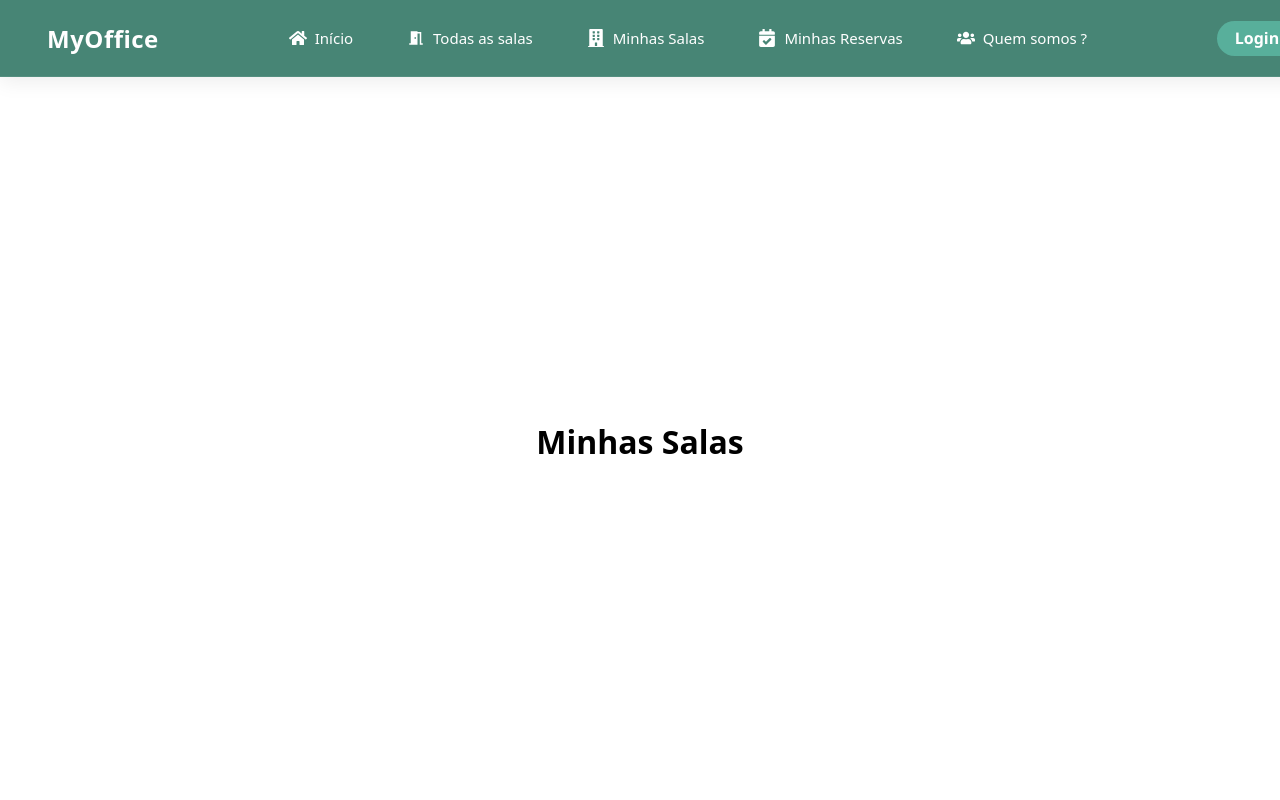
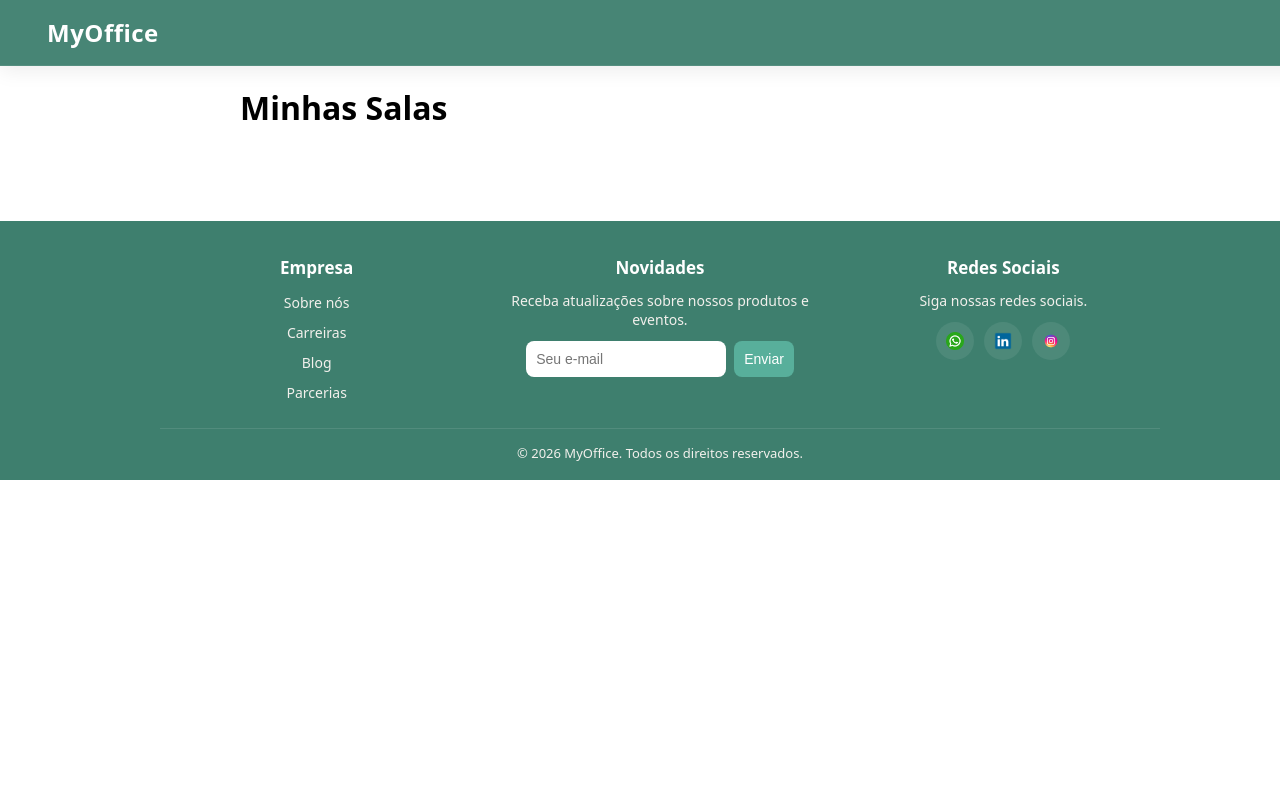
Before and after one commit to Alerrandoribeiro/my-office-front-end-senac, a React (Vite) app: page /minhas-salas in a window 1280 px wide. Shown: the top 800 px of the page. Built offline with nearby package versions, Linux system fonts and the light colour scheme.

Commit message:
sundindo ajuste na troca de usuário logado no app bar

```diff
--- a/src/App.jsx
+++ b/src/App.jsx
@@ -5,7 +5,6 @@ import PaginaCadastroSala from "./components/organismo/Pages/PaginaCadastroSala/
 import PaginaLogin from "./components/organismo/Pages/PaginaLogin/PaginaLogin";
 import PaginaCadastroUsuario from "./components/organismo/Pages/PaginaCadastroUsuario/PaginaCadastroUsuario";
 import PaginaTodasAsSalas from "./components/organismo/Pages/PaginaTodasAsSalas/PaginaTodasAsSalas";
-import PaginaInicialUsuarioLogado from "./components/organismo/Pages/PaginaInicialUsuarioLogado/PaginaInicialUsuarioLogado";
 import PaginaMinhasSalas from "./components/organismo/Pages/PaginaMinhasSalas/PaginaMinhasSalas";
 
 const router = createBrowserRouter([
@@ -31,7 +30,7 @@ const router = createBrowserRouter([
   } ,
   {
     path: "/usuario-logado",
-    element: <PaginaInicialUsuarioLogado/>,
+    element: <></>,
   } ,
   {
     path: "/minhas-salas",
--- a/src/components/organismo/AppBarLogado/AppBarLogado.jsx
+++ b/src/components/organismo/AppBarLogado/AppBarLogado.jsx
@@ -4,15 +4,17 @@ import { IoLogOut } from "react-icons/io5";
 
 import Botao from "../../atomos/Botao/Botao";
 import AppBar from "../AppBar/AppBar";
+import { useNavigate } from "react-router-dom";
+import { removerUsuarioLogado } from "../../utils/auth";
 
 const links = [
   {
-    to: "/",
+    to: "/todas-salas",
     texto: "Início",
     icone: <FaHome />
   },
   {
-    to: "/cadastro-sala",
+    to: "/minhas-salas",
     texto: "Minhas Salas",
     icone: <MdMeetingRoom />
   },
@@ -29,6 +31,12 @@ const links = [
 ];
 
 const Pagina = () => {
+  const navigate = useNavigate();
+
+  function handleLogout() {
+    removerUsuarioLogado();
+    navigate("/login");
+  }
   return (
     <AppBar
       logo={{
@@ -42,6 +50,7 @@ const Pagina = () => {
           altura={10}
           texto="Sair"
           icone={<IoLogOut />}
+          aoClicar={handleLogout}
         />
       }
     />
--- a/src/components/organismo/Pages/PaginaInicialUsuarioLogado/PaginaInicialUsuarioLogado.jsx
+++ /dev/null
@@ -1,106 +0,0 @@
-import React, { useEffect, useState } from "react";
-
-import TemplatePaginaPadrao from "../../TemplatePaginaPadrao/TemplatePaginaPadrao";
-import AppBar from "../../AppBar/AppBar";
-
-import {
-  FaHome,
-  FaUsers,
-  FaBuilding,
-  FaCalendarCheck,
-} from "react-icons/fa";
-
-import { MdMeetingRoom } from "react-icons/md";
-
-import Botao from "../../../atomos/Botao/Botao";
-
-import { useNavigate } from "react-router-dom";
-
-import {
-  obterUsuarioLogado,
-  removerUsuarioLogado,
-} from "../../../utils/auth";
-
-const PaginaInicialUsuarioLogado = ({ children }) => {
-  const navigate = useNavigate();
-  const [usuario, setUsuario] = useState(null);
-
-  useEffect(() => {
-    setUsuario(obterUsuarioLogado());
-  }, []);
-
-  const handleLogout = () => {
-    removerUsuarioLogado();
-    setUsuario(null);
-    navigate("/");
-  };
-
-  return (
-    <TemplatePaginaPadrao
-      appbar={
-        <AppBar
-          logo={{
-            to: "/",
-            texto: "MyOffice",
-          }}
-          links={[
-            {
-              to: "/",
-              texto: "Início",
-              icone: <FaHome />,
-            },
-            {
-              to: "/todas-salas",
-              texto: "Todas as salas",
-              icone: <MdMeetingRoom />,
-            },
-            {
-              to: "/minhas-salas",
-              texto: "Minhas Salas",
-              icone: <FaBuilding />,
-            },
-            {
-              to: "/minhas-reservas",
-              texto: "Minhas Reservas",
-              icone: <FaCalendarCheck />,
-            },
-            {
-              to: "/quem-somos",
-              texto: "Quem somos ?",
-              icone: <FaUsers />,
-            },
-          ]}
-          actions={
-            usuario ? (
-              <Botao
-                texto="Sair"
-                cor="erro"
-                altura={35}
-                largura={80}
-                arredondamento={12}
-                tamanhoFonte={15}
-                aoClicar={handleLogout}
-              />
-            ) : (
-              <Botao
-                texto="Login"
-                cor="primaria"
-                altura={35}
-                largura={80}
-                arredondamento={12}
-                tamanhoFonte={15}
-                aoClicar={() => navigate("/login")}
-              />
-            )
-          }
-        />
-      }
-    >
-      <div className="pagina-inicial_conteudo">
-        {children}
-      </div>
-    </TemplatePaginaPadrao>
-  );
-};
-
-export default PaginaInicialUsuarioLogado;
--- a/src/components/organismo/Pages/PaginaMinhasSalas/PaginaMinhasSalas.jsx
+++ b/src/components/organismo/Pages/PaginaMinhasSalas/PaginaMinhasSalas.jsx
@@ -1,7 +1,7 @@
 import React, { useEffect, useState } from "react";
 
-import PaginaInicialUsuarioLogado from "../PaginaInicialUsuarioLogado/PaginaInicialUsuarioLogado";
-
+import TemplatePaginaPadrao from "../../TemplatePaginaPadrao/TemplatePaginaPadrao";
+import AppBar from "../../AppBar/AppBar";
 import { obterUsuarioLogado } from "../../../utils/auth";
 
 import "./PaginaMinhasSalas.css";
@@ -39,7 +39,17 @@ const PaginaMinhasSalas = () => {
   }, []);
 
   return (
-    <PaginaInicialUsuarioLogado>
+    <TemplatePaginaPadrao
+      appbar={
+        <AppBar
+          logo={{
+            to: "/todas-salas",
+            texto: "MyOffice"
+          }}
+          links={[]}
+        />
+      }
+    >
       <div className="pagina-minhas-salas_root">
         <h1>Minhas Salas</h1>
 
@@ -62,7 +72,7 @@ const PaginaMinhasSalas = () => {
           ))}
         </div>
       </div>
-    </PaginaInicialUsuarioLogado>
+    </TemplatePaginaPadrao>
   );
 };
 
--- a/src/components/organismo/TemplatePaginaPadrao/TemplatePaginaPadrao.jsx
+++ b/src/components/organismo/TemplatePaginaPadrao/TemplatePaginaPadrao.jsx
@@ -1,10 +1,12 @@
 import React from 'react'
 import Footer from '../Footer/Footer';
+import AppBarLogado from '../AppBarLogado/AppBarLogado';
+import { estaLogado } from '../../utils/auth';
 
 const TemplatePaginaPadrao = ({children, appbar}) => {
     return (
         <div>
-          {appbar}
+          {estaLogado() ? <AppBarLogado /> : appbar}
 
           <main
             style={{
```
